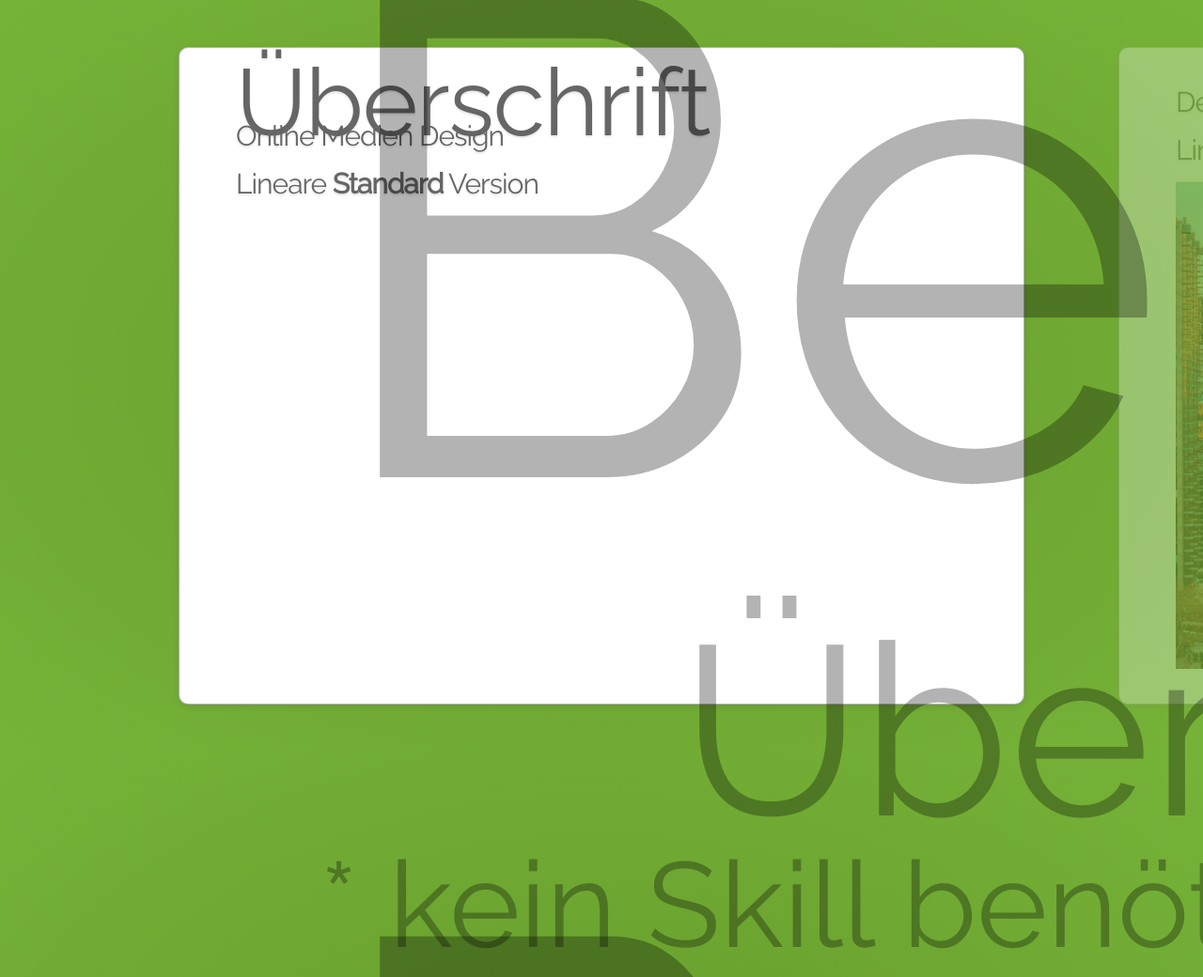
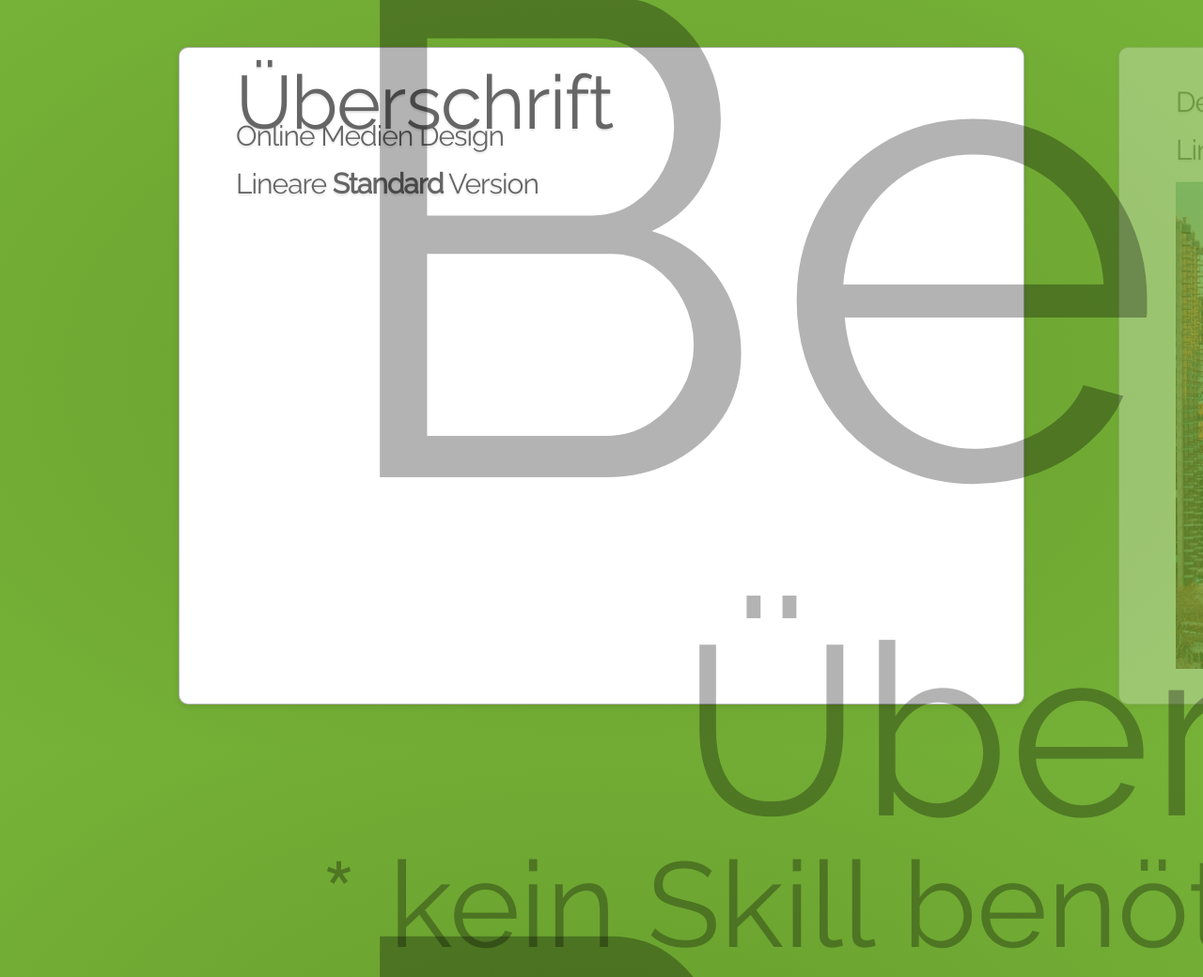
Before and after one commit to althomi/html5pr-si, a website: page index.html in a window 1280 px wide. Shown: the top 1040 px of the page at 94% size. Drawn offline with Linux system fonts and the light colour scheme.

Commit message:
Update impress.css

```diff
--- a/css/impress.css
+++ b/css/impress.css
@@ -271,10 +271,12 @@ a:focus {
     -ms-transform:     translateZ(50px);
     -o-transform:      translateZ(50px);
     transform:         translateZ(50px);
+
 }
 
+/* Überschrift von Folie*/
 .blank h1 {
-    font-size: 100px;
+    font-size: 80px;
 }
 
 #title .footnote {
```
